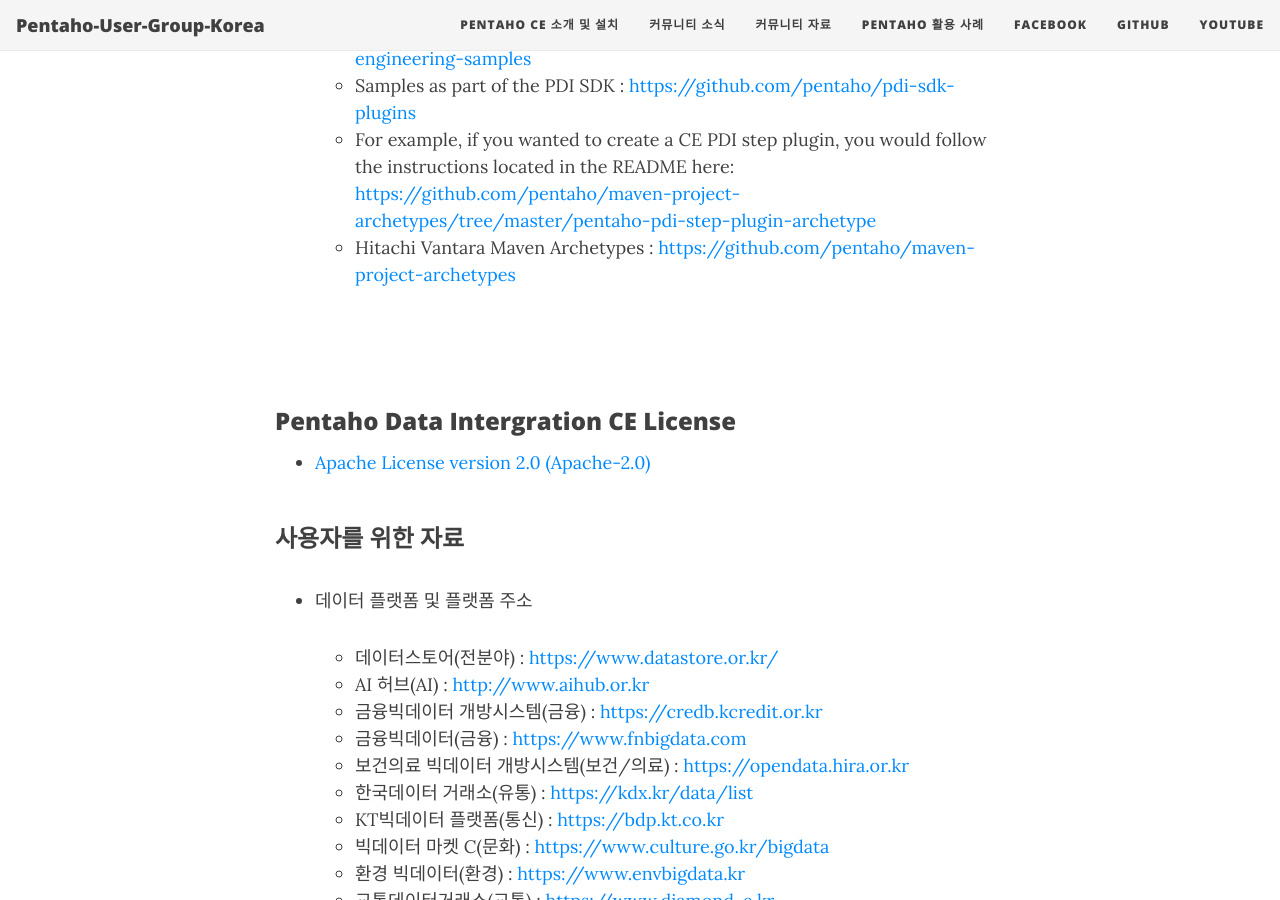
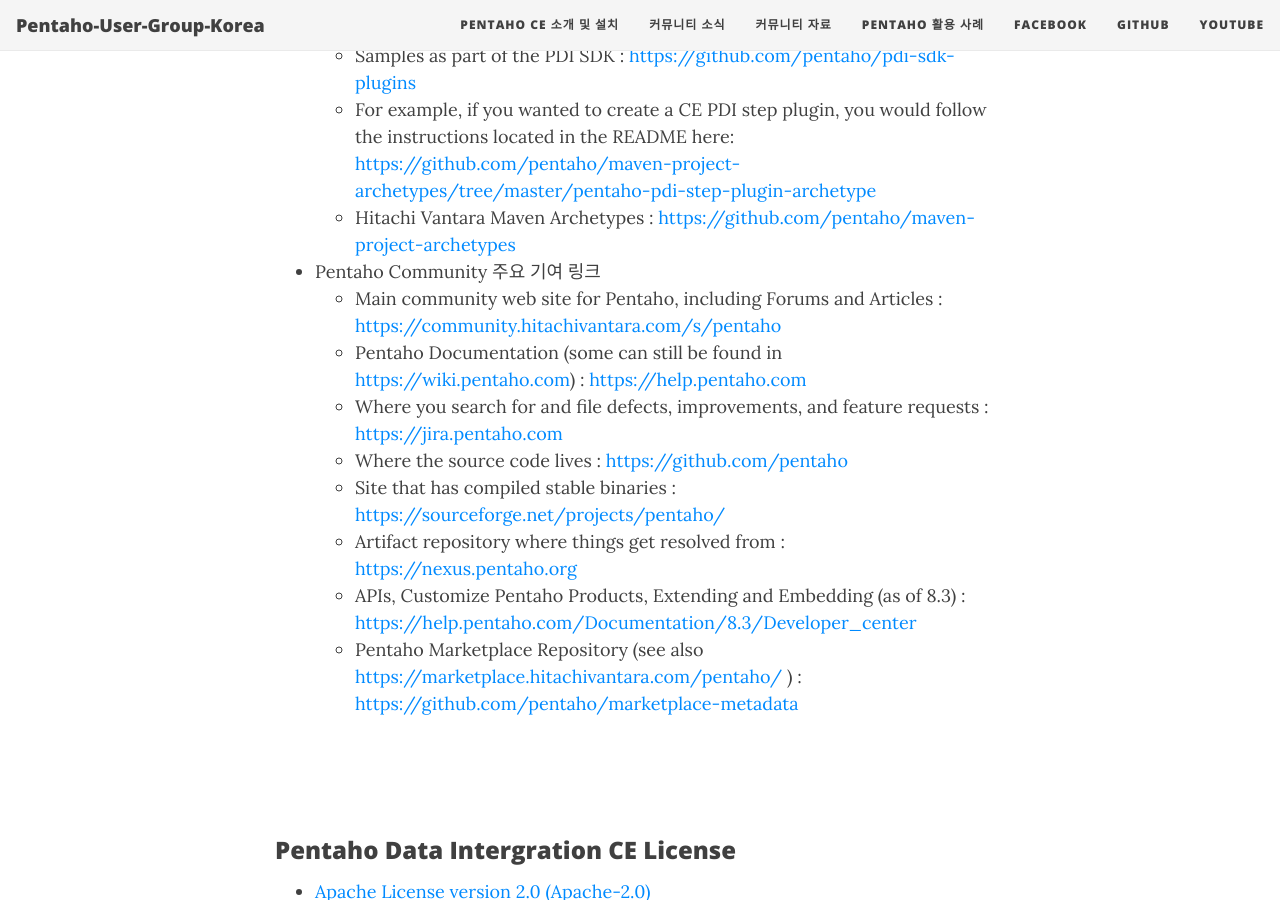
Before and after one commit to Pentaho-User-Group-Korea/Pentaho-User-Group-Korea.github.io, a Jekyll site: the page built from reference.md, in a window 1280 px wide and 900 px high, scrolled down 1060 px. Built offline with Jekyll 4.4.1, drawn with Linux system fonts in a browser that asks for light colours; nearby versions of some CDN libraries.

Commit message:
Update reference.md

```diff
--- a/reference.md
+++ b/reference.md
@@ -34,6 +34,15 @@ title: 커뮤니티 자료
   * For example, if you wanted to create a CE PDI step plugin, you would follow the instructions located in the README here: <https://github.com/pentaho/maven-project-archetypes/tree/master/pentaho-pdi-step-plugin-archetype>
   * Hitachi Vantara Maven Archetypes :  <https://github.com/pentaho/maven-project-archetypes>
 
+* Pentaho Community 주요 기여 링크
+  * Main community web site for Pentaho, including Forums and Articles : <https://community.hitachivantara.com/s/pentaho>
+  * Pentaho Documentation (some can still be found in <https://wiki.pentaho.com>) : <https://help.pentaho.com>
+  * Where you search for and file defects, improvements, and feature requests : <https://jira.pentaho.com>
+  * Where the source code lives : <https://github.com/pentaho>
+  * Site that has compiled stable binaries : <https://sourceforge.net/projects/pentaho/>
+  * Artifact repository where things get resolved from : <https://nexus.pentaho.org>
+  * APIs, Customize Pentaho Products, Extending and Embedding (as of 8.3) : <https://help.pentaho.com/Documentation/8.3/Developer_center>
+  * Pentaho Marketplace Repository (see also <https://marketplace.hitachivantara.com/pentaho/> ) : <https://github.com/pentaho/marketplace-metadata>
 
 <br/>
 <br/>
```
